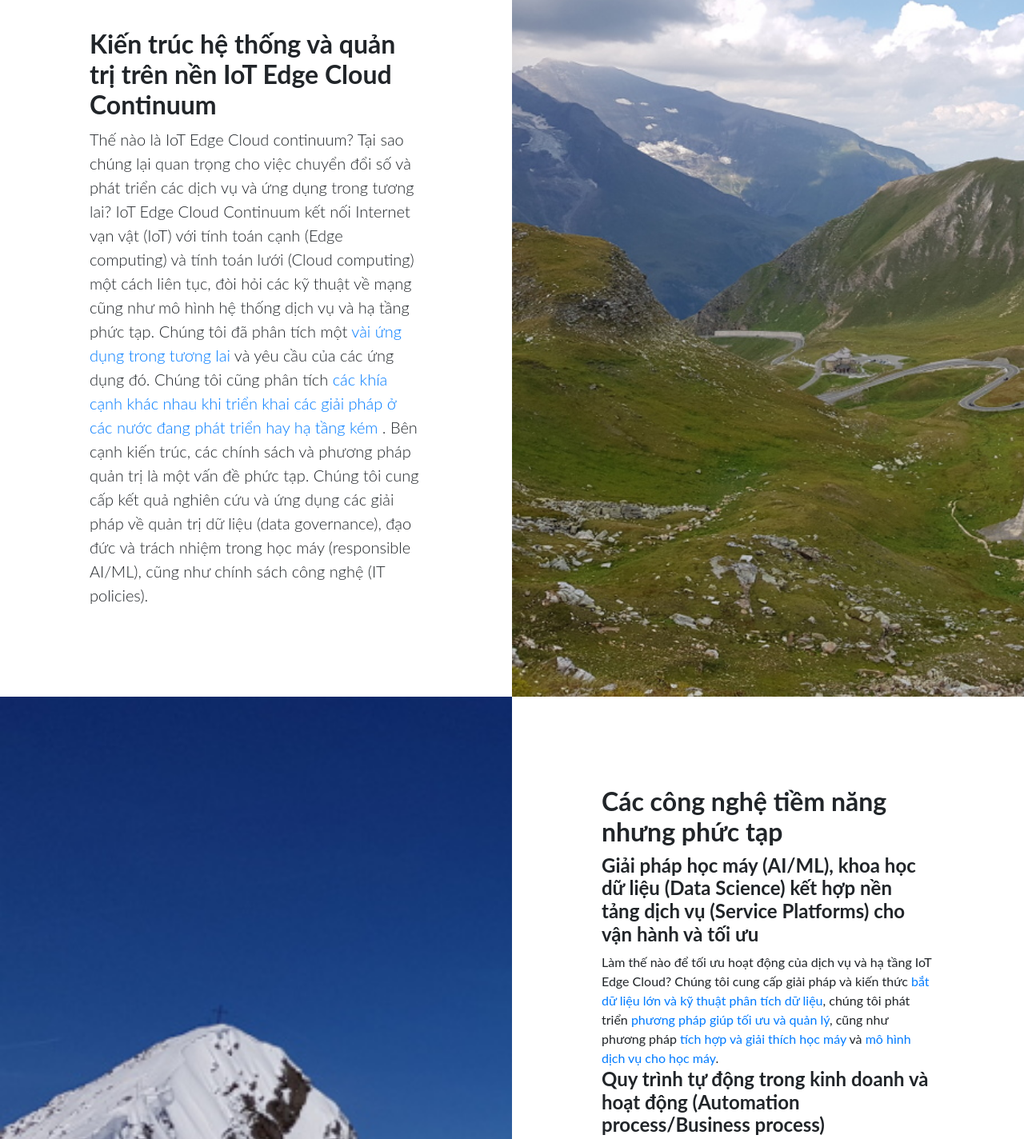
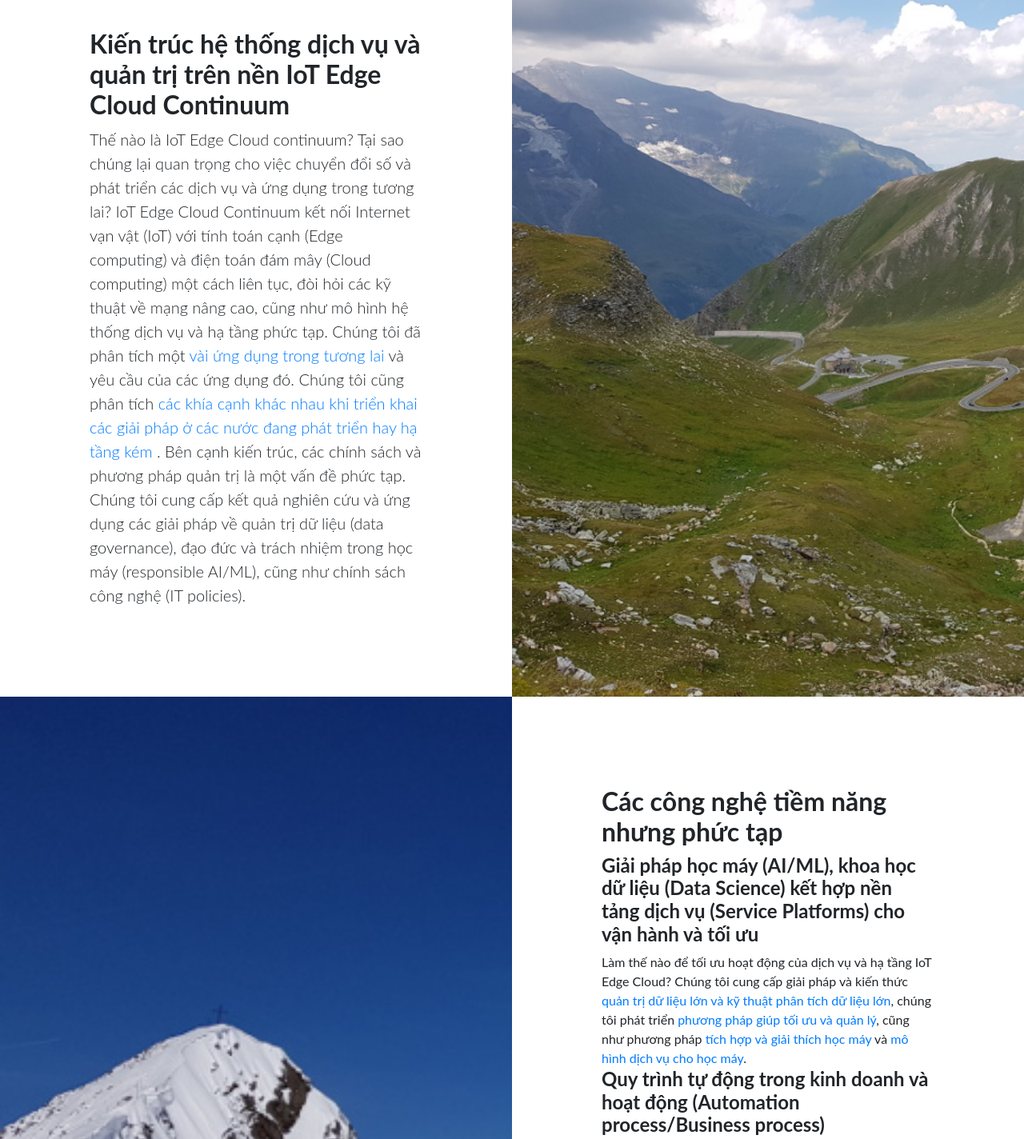
Before and after one commit to daienso/daienso.github.io, a website: page index.html in a window 1280 px wide. Shown: the part 1402-2826 px from the top of the page at 80% size. Drawn offline with nearby package versions, Linux system fonts and the light colour scheme; files that its build step writes are made by us from their sources.

Commit message:
update index

```diff
--- a/index.html
+++ b/index.html
@@ -88,8 +88,8 @@
 
           <div class="col-lg-6 order-lg-2 text-white showcase-img" style="background-image: url('img/future.jpg');"></div>
           <div class="col-lg-6 order-lg-1 my-auto showcase-text">
-            <h2>Kiến trúc hệ thống và quản trị trên nền IoT Edge Cloud Continuum</h2>
-            <p class="lead mb-0">Thế nào là IoT Edge Cloud continuum? Tại sao chúng lại quan trọng cho việc chuyển đổi số và phát triển các dịch vụ và ứng dụng trong tương lai? IoT Edge Cloud Continuum kết nối Internet vạn vật (IoT) với tính toán cạnh (Edge computing) và tính toán lưới (Cloud computing) một cách liên tục, đòi hỏi các kỹ thuật về mạng cũng như mô hình hệ thống dịch vụ và hạ tầng phức tạp. Chúng tôi đã phân tích một <a href="https://www.researchgate.net/publication/361261810_Robustness_via_Elasticity_Accelerators_for_the_IoT-Edge-Cloud_Continuum">vài ứng dụng trong tương lai</a> và yêu cầu của các ứng dụng đó. Chúng tôi cũng phân tích <a href="https://link.springer.com/article/10.1007/s40860-022-00176-3"> các khía cạnh khác nhau khi triển khai các giải pháp ở các nước đang phát triển hay hạ tầng kém </a>. Bên cạnh kiến trúc, các chính sách và phương pháp quản trị là một vấn đề phức tạp. Chúng tôi cung cấp kết quả nghiên cứu và ứng dụng các giải pháp về quản trị dữ liệu (data governance), đạo đức và trách nhiệm trong học máy (responsible AI/ML), cũng như chính sách công nghệ (IT policies).
+            <h2>Kiến trúc hệ thống dịch vụ và quản trị trên nền IoT Edge Cloud Continuum</h2>
+            <p class="lead mb-0">Thế nào là IoT Edge Cloud continuum? Tại sao chúng lại quan trọng cho việc chuyển đổi số và phát triển các dịch vụ và ứng dụng trong tương lai? IoT Edge Cloud Continuum kết nối Internet vạn vật (IoT) với tính toán cạnh (Edge computing) và điện toán đám mây (Cloud computing) một cách liên tục, đòi hỏi các kỹ thuật về mạng nâng cao, cũng như mô hình hệ thống dịch vụ và hạ tầng phức tạp. Chúng tôi đã phân tích một <a href="https://www.researchgate.net/publication/361261810_Robustness_via_Elasticity_Accelerators_for_the_IoT-Edge-Cloud_Continuum">vài ứng dụng trong tương lai</a> và yêu cầu của các ứng dụng đó. Chúng tôi cũng phân tích <a href="https://link.springer.com/article/10.1007/s40860-022-00176-3"> các khía cạnh khác nhau khi triển khai các giải pháp ở các nước đang phát triển hay hạ tầng kém </a>. Bên cạnh kiến trúc, các chính sách và phương pháp quản trị là một vấn đề phức tạp. Chúng tôi cung cấp kết quả nghiên cứu và ứng dụng các giải pháp về quản trị dữ liệu (data governance), đạo đức và trách nhiệm trong học máy (responsible AI/ML), cũng như chính sách công nghệ (IT policies).
             </p>
           </div>
         </div>
@@ -99,9 +99,9 @@
             <h2>Các công nghệ tiềm năng nhưng phức tạp</h2>
             <p class="lead mb-0">
               <h4>Giải pháp học máy (AI/ML), khoa học dữ liệu (Data Science) kết hợp nền tảng dịch vụ (Service Platforms) cho vận hành và tối ưu</h4>
-							Làm thế nào để tối ưu hoạt động của dịch vụ và hạ tầng IoT Edge Cloud? Chúng tôi cung cấp giải pháp và kiến thức  <a href="https://github.com/linhsolar/basicbigdata">bắt dữ liệu lớn và kỹ thuật phân tích dữ liệu</a>, chúng tôi phát triển <a href="https://www.researchgate.net/publication/329066633_Integrated_Analytics_for_IIoT_Predictive_Maintenance_Using_IoT_Big_Data_Cloud_Systems">phương pháp giúp tối ưu và quản lý</a>, cũng như phương pháp <a href="https://github.com/rdsea/CAMLE">tích hợp và giải thích học máy</a> và <a href="https://github.com/rdsea/QoA4ML">mô hình dịch vụ cho học máy</a>.
+							Làm thế nào để tối ưu hoạt động của dịch vụ và hạ tầng IoT Edge Cloud? Chúng tôi cung cấp giải pháp và kiến thức  <a href="https://github.com/linhsolar/basicbigdata">quản trị dữ liệu lớn và kỹ thuật phân tích dữ liệu lớn</a>, chúng tôi phát triển <a href="https://www.researchgate.net/publication/329066633_Integrated_Analytics_for_IIoT_Predictive_Maintenance_Using_IoT_Big_Data_Cloud_Systems"> phương pháp giúp tối ưu và quản lý</a>, cũng như phương pháp <a href="https://github.com/rdsea/CAMLE">tích hợp và giải thích học máy</a> và <a href="https://github.com/rdsea/QoA4ML">mô hình dịch vụ cho học máy</a>.
 							<h4>Quy trình tự  động trong kinh doanh và hoạt động (Automation process/Business process)</h4>
-            Làm thế nào để xây dựng và thực thi các quy trình tự động kết nối với các tác vụ thông minh từ học máy và giám sát (realtime analytics). Giải pháp của chúng tôi đưa ra quy trình tự động kết nối phân tích dữ liệu, khác năng thông minh từ học máy và trí tuệ nhân tạo, với dịch vụ của doanh nghiệp và con người trong doanh nghiệm (<a href="https://users.aalto.fi/~truongh4/publications/2019/Truong_Linh_-installation-talk-april-2019.pdf">hybrid computing system of IoT, big data and clouds</a>).
+            Làm thế nào để xây dựng và thực thi các quy trình tự động kết nối với các tác vụ thông minh từ học máy và giám sát (realtime analytics). Giải pháp của chúng tôi đưa ra quy trình tự động kết nối phân tích dữ liệu, khả năng thông minh từ học máy và trí tuệ nhân tạo, với dịch vụ của doanh nghiệp và con người trong doanh nghiệp (<a href="https://users.aalto.fi/~truongh4/publications/2019/Truong_Linh_-installation-talk-april-2019.pdf">hybrid computing system of IoT, big data and clouds</a>).
 
             <h4>Hệ thống dịch vụ điện toán đám mây và điện toán cạnh liên thông (edge cloud continuum)</h4>
             Làm thế nào để sử dụng dịch vụ điện toán đám mây kết hợp với điện toán cạnh và công nghệ IoT cho tối ưu và quản lý hệ thống? Sử dụng công nghệ IoT và mạng nâng cao (5G, NB-IoT, LoRa), chúng ta <a href="https://www.researchgate.net/publication/323143631_Enabling_Edge_Analytics_of_IoT_Data_the_Case_of_LoRaWAN">hỗ  trợ phân tính dữ liệu IoT</a> và giải quyết các vấn đề về <a href="https://github.com/rdsea/iot2018tutorial">liên thông trong tích hợp IoT</a>. Trên cơ sở đó, chúng tôi tập trung vào các giải pháp phân tích dữ liệu và học máy thực có  vai trò quan trọng, nhưng đòi hỏi <a href="https://www.researchgate.net/profile/Hong-Linh-Truong/publication/340272410_ASRE_-Towards_Application-specific_Resource_Ensembles_across_Edges_and_Clouds/links/612e5704c69a4e48796e8881/ASRE-Towards-Application-specific-Resource-Ensembles-across-Edges-and-Clouds.pdf">kỹ thuật cao để có thể phát triển và vận hành</a> trên nền tảng IoT Edge Cloud continuum.
@@ -113,7 +113,7 @@
           <div class="col-lg-6 order-lg-2 text-white showcase-img" style="background-image: url('img/execution.jpg');"></div>
           <div class="col-lg-6 order-lg-1 my-auto showcase-text">
             <h2>Đánh giá thiết kế và giải pháp, xây dựng giải pháp, và thực hiện</h2>
-            <p class="lead mb-0">Các kỹ thuật và phương pháp nào có thể đánh giá các thiết kết và giải pháp? Chúng tôi có thể kết hợp với các công ty, để đưa ra những giải pháp giải quyết các vấn đề phức tạp.
+            <p class="lead mb-0">Các kỹ thuật và phương pháp nào có thể đánh giá các thiết kế đạt độ tính chất tin cậy, tính linh động, tính giải thích? Chúng tôi có thể kết hợp với các công ty, để đưa ra những giải pháp giải quyết các vấn đề phức tạp.
 						</p>
 						<p class="lead mb-0">Các chương trình đào tạo bám sát kỹ thuật tiên tiến và dựa trên nghiên cứu: <a href="docs/training/BigDataTraining-CasesTraining.pdf">Phân tích dữ liệu lớn cho vận hành</a>, <a href="docs/training/BigDataTraining-OverviewModule.pdf">Tổng quan phân tích dữ liệu lớn</a>, <a href="">Xây dựng hệ thống học máy</a>, hay <a href="">Chuyển đổi số </a>.
 						</p>
```
